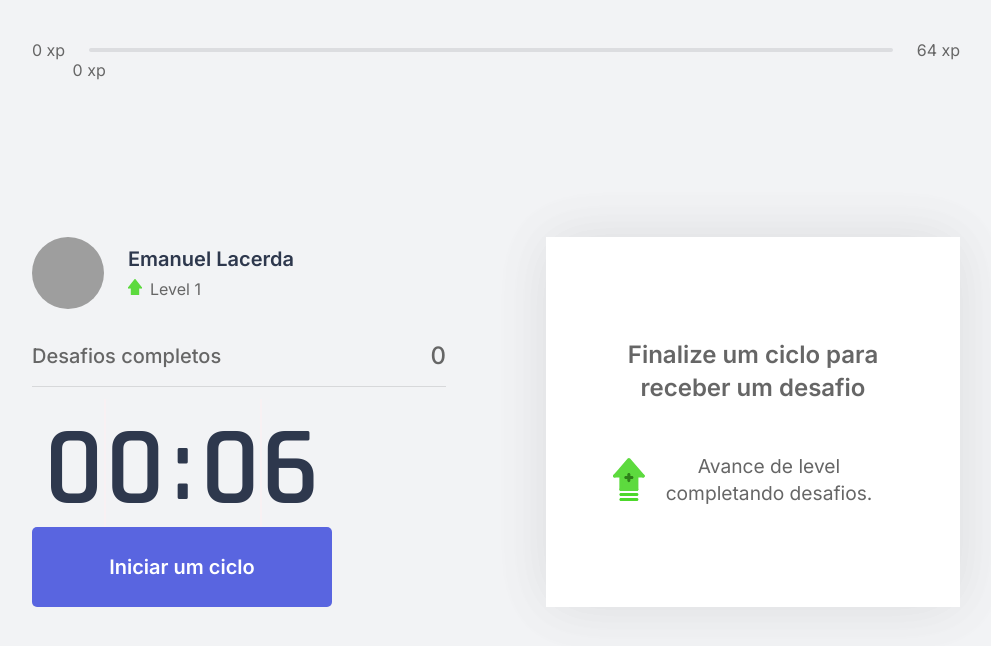
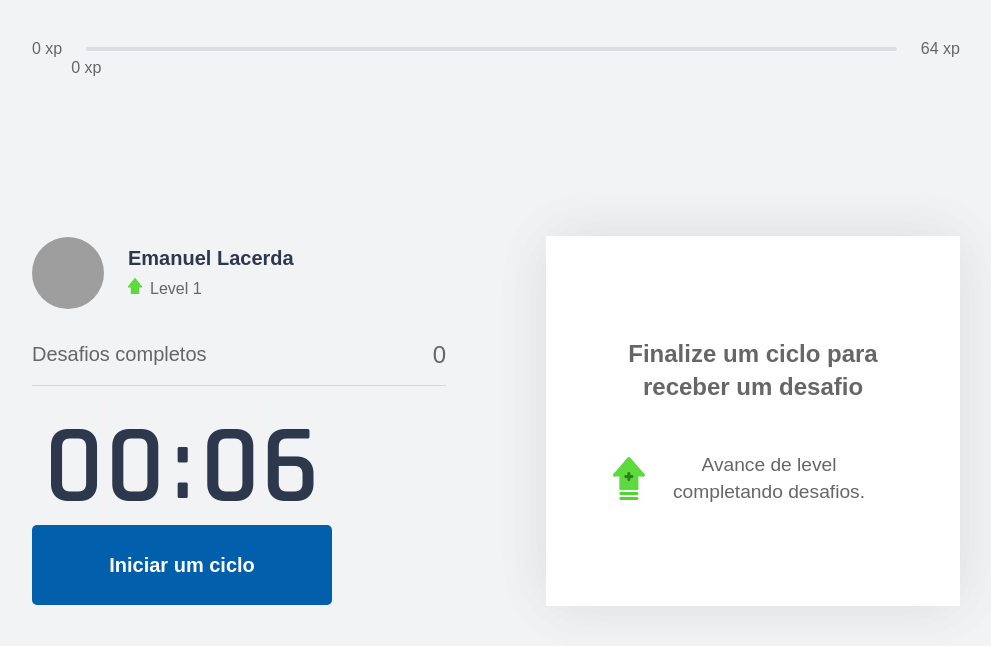
Before and after one commit to EmanuelLacerda/povi, a Next.js app: page / in a window 1280 px wide. Shown: the top 646 px of the page, without its empty margins (144-1135 px from the left). Built offline with nearby package versions, Linux system fonts and the light colour scheme; grey boxes are pictures that could not be loaded.

Commit message:
style(global.css): Replaces font-family Inter by Hind + Siliguri.

```diff
--- a/src/styles/global.css
+++ b/src/styles/global.css
@@ -11,10 +11,10 @@
 	--text: #666;
 	--text-highlight: #B3B9FF;
 	--title: #2E384D;
-	--red: #E83F5B;
-	--green: #4CD62B;
-	--blue: #5965E0;
-	--blue-dark: #4953B8;
+	--red: #E51F40;
+	--green: #47C926;
+	--blue: #025FAC;
+	--blue-dark: #013D6F;
 	--blue-twitter: #2AA9E0;
 }
 
@@ -37,7 +37,8 @@ body{
 }
 
 body, input, textarea, button{
-	font: 400 1rem "Inter", sans-serif;
+	/*font: 400 1rem "Inter", sans-serif;*/
+	font: 400 1rem "Hind+Siliguri", sans-serif;
 }
 
 button{
```
